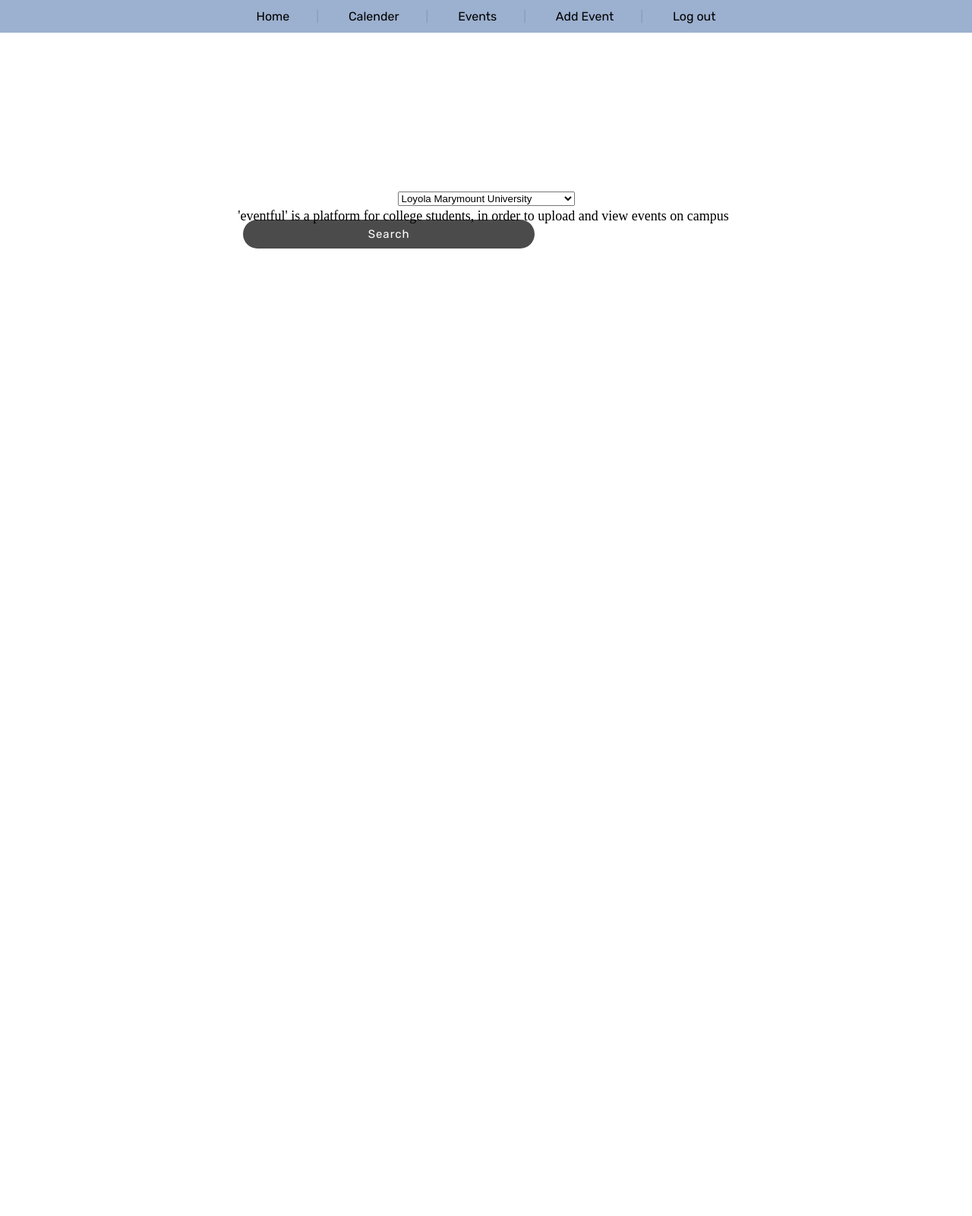
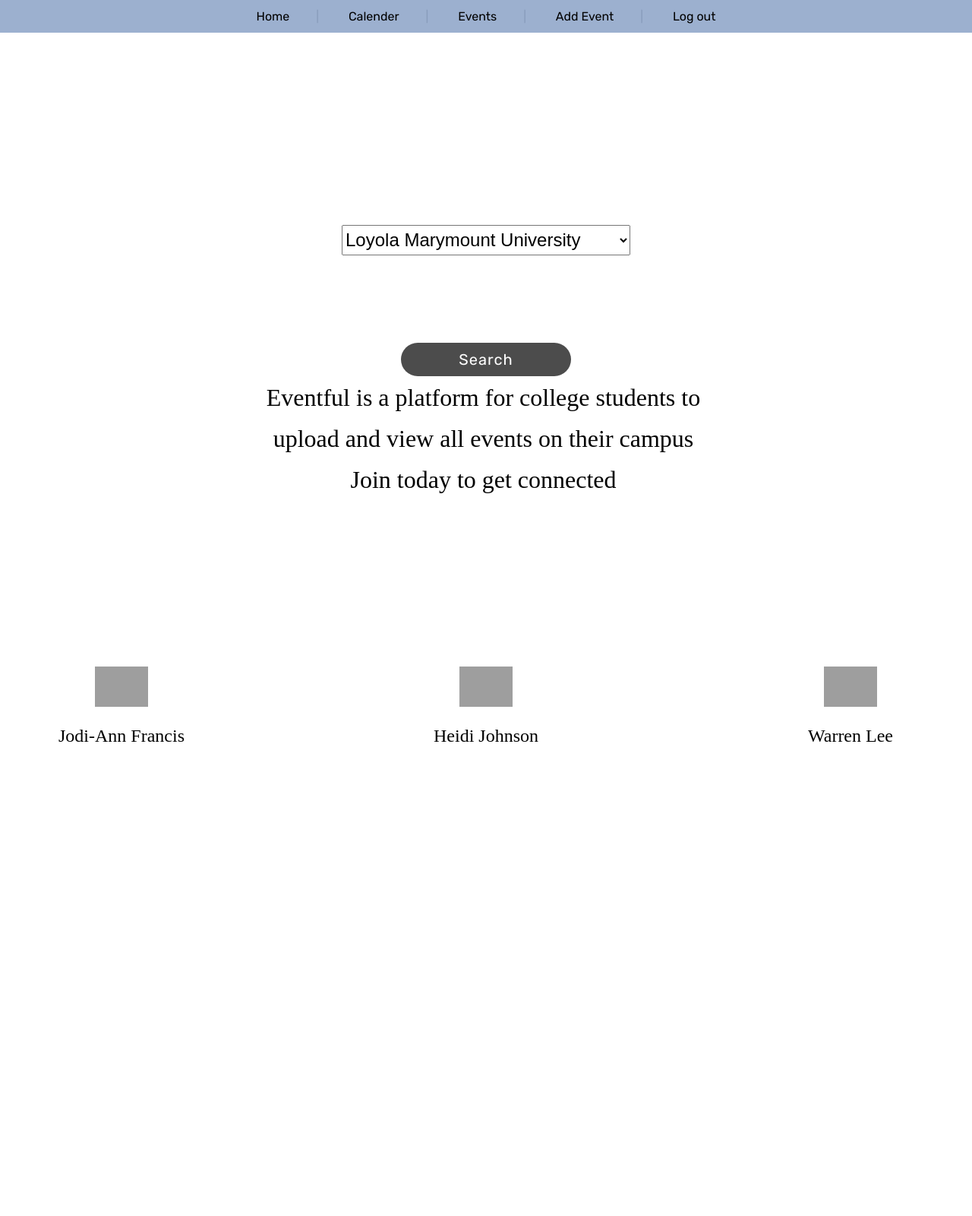
Before and after one commit to francisjodi/Eventful, a Python web app: template templates/home.html in a window 1280 px wide. Shown: the whole page at 76% size. Before the commit the page ends 327 px from the top, so only its background shows below. Run offline with Jinja, Linux system fonts and the light colour scheme; the template is opened without the code that fills it, so the values that code supplies are empty; grey boxes are pictures that could not be loaded.

Commit message:
adding linkedin to home pg

```diff
--- a/scripts/eventful.js
+++ b/scripts/eventful.js
@@ -34,6 +34,21 @@ document.querySelectorAll("#categorylist li").forEach(element=>{
     window.location.href = url;
   })
 })
+
+document.querySelector("#jodilinkedin").addEventListener("click", event=>{
+  const url =  `https://www.linkedin.com/in/jodi-ann-francis-241a41185/`;
+  window.location.href = url;
+})
+
+document.querySelector("#heidilinkedin").addEventListener("click", event=>{
+  const url =  `https://www.linkedin.com/in/heidi-johnson-66997a190/`;
+  window.location.href = url;
+})
+
+document.querySelector("#warrenlinkedin").addEventListener("click", event=>{
+  const url =  `https://www.linkedin.com/in/warren-lee-75055b15a/`;
+  window.location.href = url;
+})
 //
 // document.querySelector("#backbtn").addEventListener("click", event=>{
 //   const url = `/addevent`;
--- a/styles/home.css
+++ b/styles/home.css
@@ -1,7 +1,14 @@
+*{
+  margin: 0;
+}
+
 body {
   display:grid;
   grid-template-columns: 25% auto 25%;
   grid-template-rows: 5% auto;
+  height: 100vh;
+  width: 100vw;
+  /* justify-content: center; */
 }
 
 .select{
@@ -12,34 +19,118 @@ body {
   text-align: center;
   position: relative;
   z-index: 1;
-  top: 280px;
+  top: 300px;
   font-size: 32px;
+  height: 200px;
 }
 
 p.statement{
   font-family: serif;
-  font-size: 18px;
+  font-size: 32px;
   position:relative;
+  display: flex;
   justify-content:  center;
   align-items: center;
   text-align: center;
   margin-bottom: -1%;
   margin-left: -7px;
+  top: 10vh;
+  line-height: 54px;
 }
 
+#search{
+  display: flex;
+  align-items: center;
+  justify-content: center;
+
+}
+
+
 #searchbtn{
-  font-size: 15px;
+
+  margin: 0;
+  font-size: 20px;
   font-family: 'Rubik', sans-serif;
   letter-spacing: 1px;
   background-color: rgb(0,0,0);
   color: white;
   border:none;
-  width:60%;
+  width:35%;
   padding: 10px;
   border-radius: 25px;
   opacity: 0.7;
   transition: 0.3s;
   display: block;
-  top:180px;
+  position: relative;
+  bottom: 15vh;
+
 }
 #searchbtn:hover{opacity:1}
+
+#collegechoice {
+  width: 380px;
+  height: 40px;
+  font-size: 24px;
+  position: relative;
+  bottom: 10vh;
+}
+
+#form {
+  height: 50px;
+}
+
+#Jodi {
+  grid-column-start: 1;
+  position: relative;
+  top: 800px;
+}
+
+.name {
+  display: flex;
+  justify-content: center;
+  position: relative;
+  top: 115px;
+  font-size: 24px;
+}
+
+#jodilinkedin {
+  display: flex;
+  justify-content: center;
+  width: 70px;
+  margin: 0 auto;
+  margin-top: 10px;
+}
+
+#jodilinkedin:hover{opacity: .7}
+
+#heidilinkedin {
+  display: flex;
+  justify-content: center;
+  width: 70px;
+  margin: 0 auto;
+  margin-top: 10px;
+}
+
+#heidilinkedin:hover{opacity: .7}
+
+#warrenlinkedin {
+  display: flex;
+  justify-content: center;
+  width: 70px;
+  margin: 0 auto;
+  margin-top: 10px;
+}
+
+#warrenlinkedin:hover{opacity: .7}
+
+#Heidi {
+  grid-column: 2;
+  position: relative;
+  top: 800px;
+}
+
+#Warren {
+  grid-column: 3;
+  position: relative;
+  top: 800px;
+}
--- a/templates/home.html
+++ b/templates/home.html
@@ -8,17 +8,31 @@
 <body>
     {%include "/templates/nav.html"%}
     <div class="select">
-        <form method="POST" action="/events" >
+        <form method="POST" action="/events" id="form">
             <select name="college_name" id="collegechoice">
                 <option value="Loyola Marymount University" class="college">Loyola Marymount University</option>
                 <option value="University of California Los Angeles" class="college">University of California Los Angeles</option>
                 <option value="University of Southern California" class="college">University of Southern California</option>
                 <option value="Pepperdine University" class="college">Pepperdine University</option>
             </select>
-            <p class="statement"> 'eventful' is a platform for college students, in order to upload and view events on campus </p>
-            <p><input id="searchbtn" type = "submit" value = "Search" ></p>
+            <p class="statement"> Eventful is a platform for college students to upload and view all events on their campus<br>Join today to get connected</p>
+            <div id="search">
+            <input id="searchbtn" type = "submit" value = "Search" >
+          </div>
         </form>
     </div>
+      <div id="Jodi">
+        <p class="name">Jodi-Ann Francis</p>
+        <img id="jodilinkedin" src="http://blogs.nature.com/naturejobs/files/2012/12/LinkedIn-InBug-2CRev.png">
+      </div>
+      <div id="Heidi">
+        <p class="name">Heidi Johnson</p>
+        <img id="heidilinkedin" src="http://blogs.nature.com/naturejobs/files/2012/12/LinkedIn-InBug-2CRev.png">
+      </div>
+      <div id="Warren">
+        <p class="name">Warren Lee</p>
+        <img id="warrenlinkedin" src="http://blogs.nature.com/naturejobs/files/2012/12/LinkedIn-InBug-2CRev.png">
+      </div>
     <script src="/scripts/eventful.js"></script>
 </body>
 </html>
```
